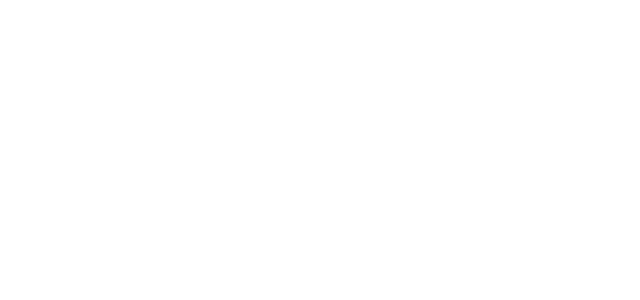
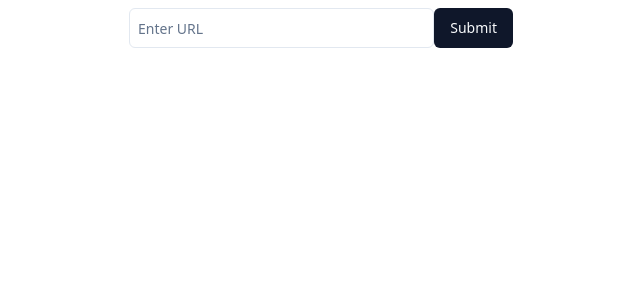
Before and after one commit to vipulkr059/Video-Caption-Generator, a React (Vite) app: page / in a window 1280 px wide. Shown: the top 300 px of the page, without its empty margins (319-959 px from the left). Built offline with nearby package versions, Linux system fonts and the light colour scheme.

Commit message:
feat: Url Context and component created

```diff
--- /dev/null
+++ b/src/components/UrlInput.tsx
@@ -0,0 +1,35 @@
+import React, { useState } from "react";
+import { Input } from "./ui/input";
+import { Button } from "./ui/button";
+import { useUrlContext } from "@/context/UrlContext";
+
+const UrlInput: React.FC = () => {
+  const { url, handleUrlChange, handleSubmit } = useUrlContext();
+  const [inputValue, setInputValue] = useState<string>(url);
+
+  const handleChange = (e: React.ChangeEvent<HTMLInputElement>) => {
+    setInputValue(e.target.value);
+  };
+
+  const handleFormSubmit = (e: React.FormEvent<HTMLFormElement>) => {
+    e.preventDefault();
+    handleUrlChange(inputValue);
+    handleSubmit();
+  };
+  return (
+    <form onSubmit={handleFormSubmit} className="w-full max-w-sm mx-auto">
+      <div className="flex items-center ">
+        <Input
+          type="text"
+          placeholder="Enter URL"
+          value={inputValue}
+          onChange={handleChange}
+          className="flex-1 p-2 "
+        />
+        <Button type="submit">Submit</Button>
+      </div>
+    </form>
+  );
+};
+
+export default UrlInput;
--- /dev/null
+++ b/src/context/UrlContext.tsx
@@ -0,0 +1,45 @@
+import React, { createContext, useContext, useState, ReactNode } from "react";
+
+interface UrlContextType {
+  url: string;
+  handleUrlChange: (newUrl: string) => void;
+  handleSubmit: () => void;
+}
+
+const UrlContext = createContext<UrlContextType | undefined>(undefined);
+
+export const useUrlContext = () => {
+  const context = useContext(UrlContext);
+  if (!context) {
+    throw new Error("useUrlContext must be used within a UrlProvider");
+  }
+  return context;
+};
+
+interface UrlProviderProps {
+  children: ReactNode;
+}
+
+export const UrlProvider: React.FC<UrlProviderProps> = ({ children }) => {
+  const [url, setUrl] = useState<string>("");
+
+  const handleUrlChange = (newUrl: string) => {
+    setUrl(newUrl);
+  };
+
+  const handleSubmit = () => {
+    console.log("URL submitted:", url);
+  };
+
+  return (
+    <UrlContext.Provider
+      value={{
+        url,
+        handleUrlChange,
+        handleSubmit,
+      }}
+    >
+      {children}
+    </UrlContext.Provider>
+  );
+};
--- a/src/main.tsx
+++ b/src/main.tsx
@@ -1,7 +1,14 @@
 import React from "react";
 import ReactDOM from "react-dom/client";
 import "./index.css";
+import { UrlProvider } from "./context/UrlContext";
+import UrlInput from "./components/UrlInput";
+import HomePage from "./pages/HomePage";
 
 ReactDOM.createRoot(document.getElementById("root")!).render(
-  <React.StrictMode></React.StrictMode>
+  <React.StrictMode>
+    <UrlProvider>
+      <HomePage />
+    </UrlProvider>
+  </React.StrictMode>
 );
--- /dev/null
+++ b/src/pages/HomePage.tsx
@@ -0,0 +1,9 @@
+import UrlInput from "@/components/UrlInput";
+
+export default function HomePage() {
+  return (
+    <div className="flex flex-col gap-3 m-2">
+      <UrlInput />
+    </div>
+  );
+}
```
